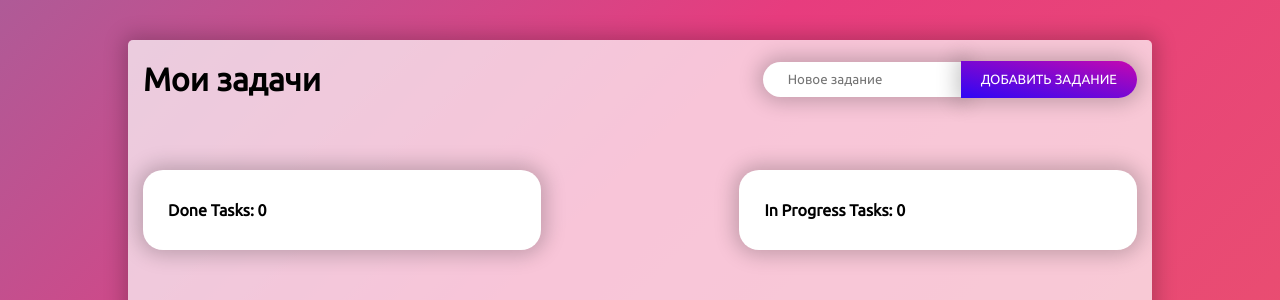
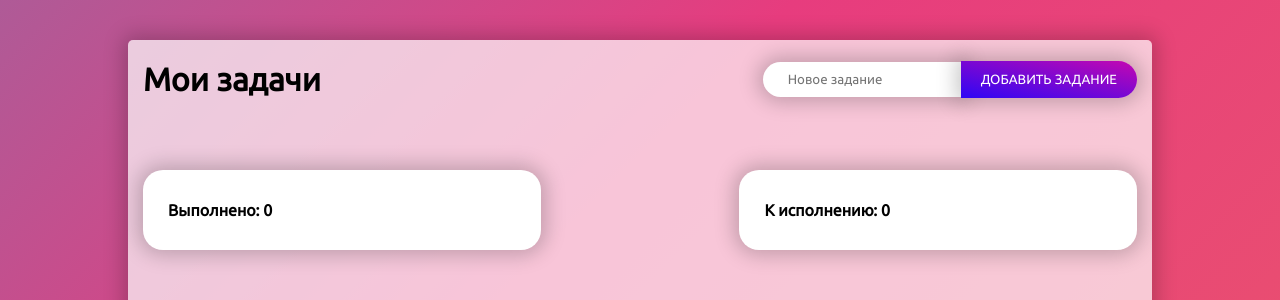
Before and after one commit to Mary-Varf/test-todo-vue, a Vue app: page / in a window 1280 px wide. Shown: the top 300 px of the page. Built offline with nearby package versions, Linux system fonts and the light colour scheme.

Commit message:
changed language

```diff
--- a/src/components/TasksList.vue
+++ b/src/components/TasksList.vue
@@ -26,8 +26,8 @@ import TasksNumber from '@/components/TasksNumber';
 export default {
   data() {
     return {
-      doneTitle: 'done tasks',
-      toDoTitle: 'in progress tasks',
+      doneTitle: 'Выполнено',
+      toDoTitle: 'К исполнению',
     }
   },
   props: {
--- a/src/components/TasksNumber.vue
+++ b/src/components/TasksNumber.vue
@@ -27,7 +27,6 @@ export default {
     min-width:40%;
     padding: 10px 25px;
     background-color: white;
-    text-transform: capitalize;
     box-shadow: 0 0 20px 5px rgba(0, 0, 0, 0.21);
   }
 
```
